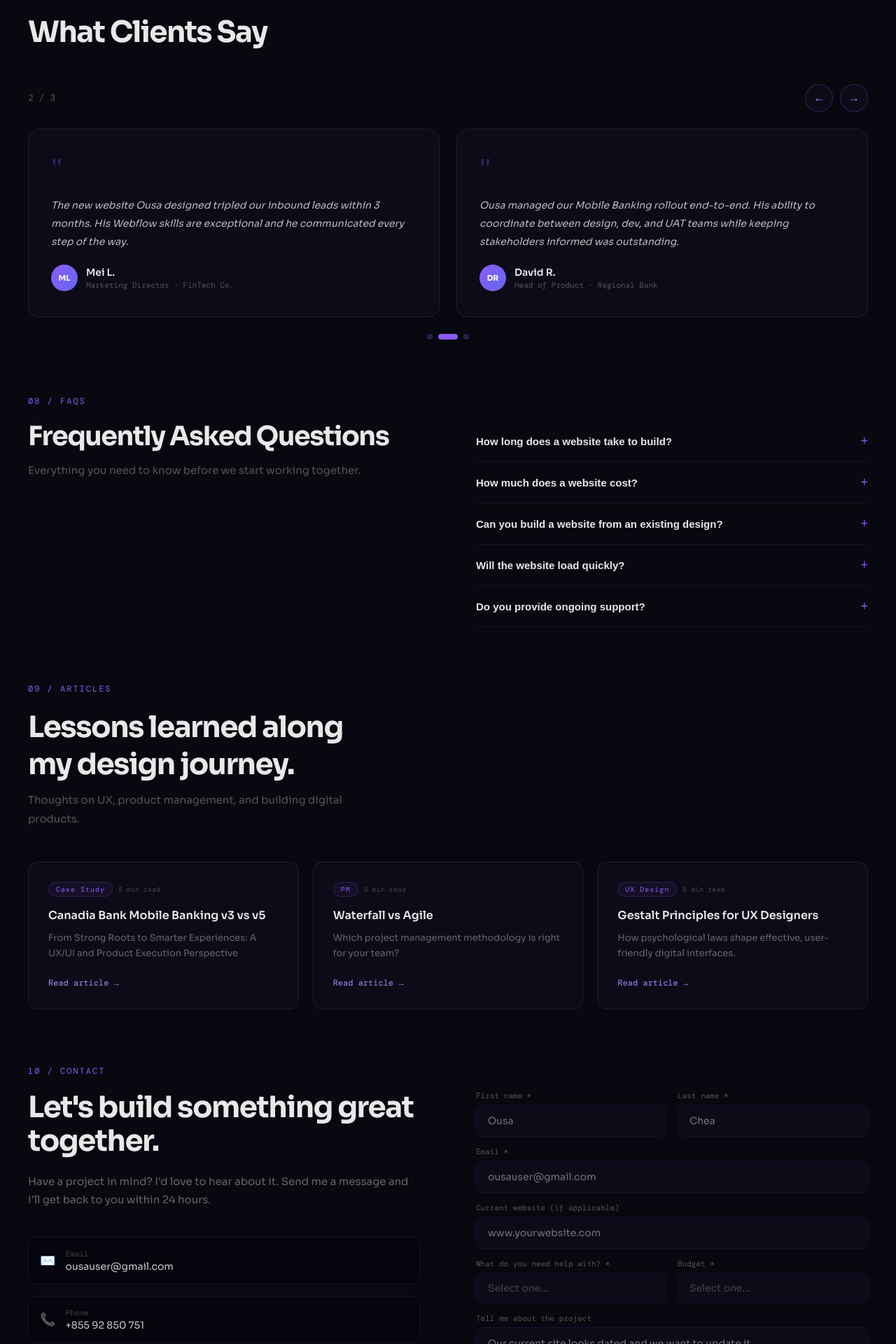
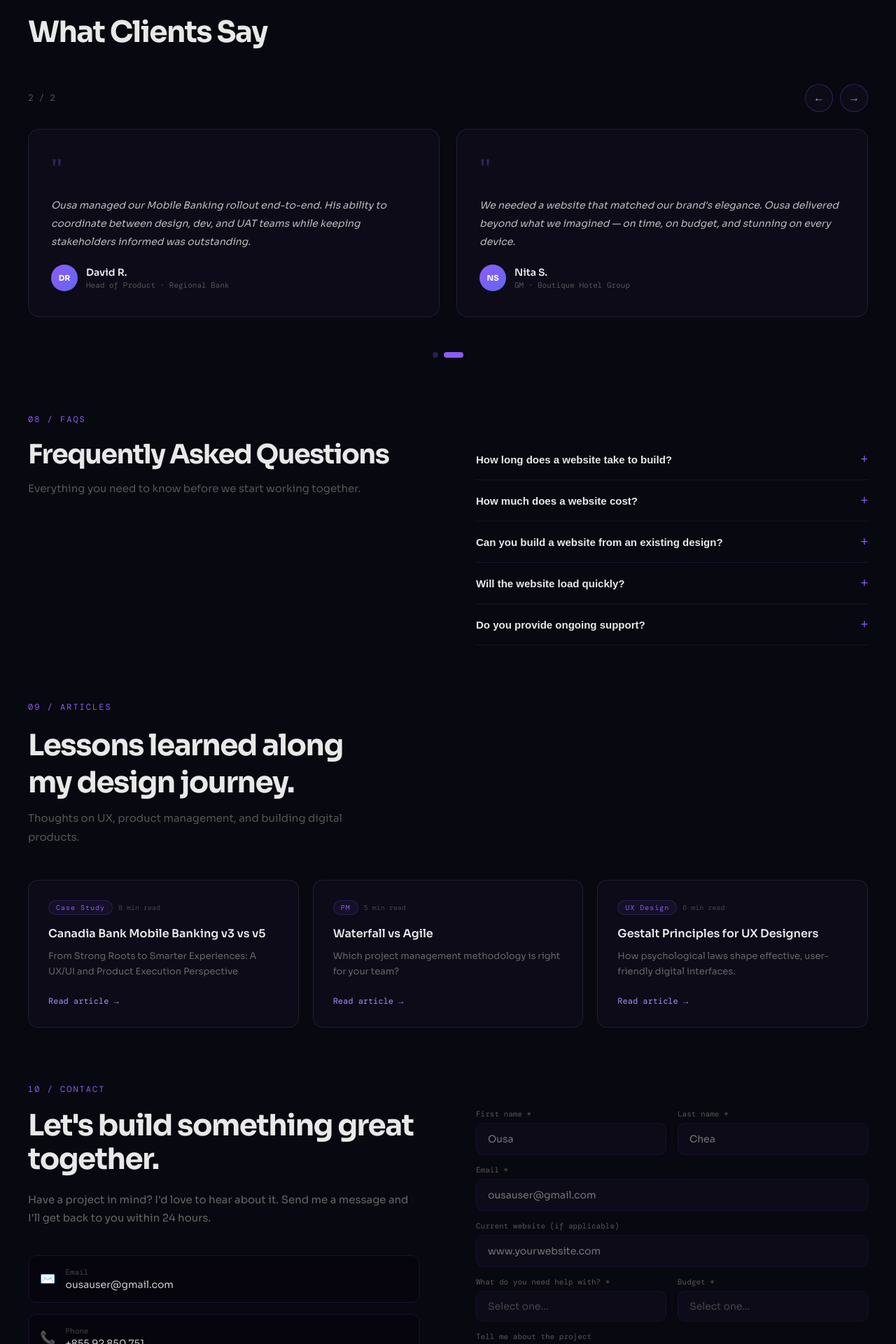
Before and after one commit to ousachea/React, a React (Vite) app: page / in a window 1280 px wide. Shown: the part 5540-7460 px from the top of the page at 70% size. Built offline with nearby package versions, Linux system fonts and the light colour scheme.

Commit message:
update home

```diff
--- a/src/App.tsx
+++ b/src/App.tsx
@@ -671,8 +671,7 @@ const GP = [
 function buildGradVars(colors) {
   const v = {};
   for (let i = 0; i < 7; i++) {
-    v[GK[i]] = `radial-gradient(at ${GP[i]}, ${
-      colors[Math.min(CM[i], colors.length - 1)]
+    v[GK[i]] = `radial-gradient(at ${GP[i]}, ${colors[Math.min(CM[i], colors.length - 1)]
       } 0px, transparent 50%)`;
   }
   v['--gb'] = `linear-gradient(${colors[0]} 0 100%)`;
@@ -1017,7 +1016,6 @@ const LANGUAGES = [
   { lang: 'English', level: 'Fluent', pct: 90 },
 ];
 
-// Marquee of past client sites
 const MARQUEE_SITES = [
   { name: 'UNDP DigitalX', url: 'https://digitalx.undp.org/index.html' },
   { name: 'Data to Policy', url: 'https://www.datatopolicy.org/' },
@@ -1366,8 +1364,6 @@ function ExperienceList({ items }) {
 
 /* Marquee strip */
 function Marquee({ items }) {
-  const track = useRef(null);
-  // CSS animation approach — no JS needed
   return (
     <div
       style={{
@@ -1387,7 +1383,6 @@ function Marquee({ items }) {
         .marquee-track:hover{animation-play-state:paused;}
       `}</style>
       <div className="marquee-track">
-        {/* Duplicate for seamless loop */}
         {[...items, ...items].map((s, i) => (
           <a
             key={i}
@@ -1430,7 +1425,7 @@ function Marquee({ items }) {
 }
 
 /* FAQ accordion item */
-function FaqItem({ q, a, idx }) {
+function FaqItem({ q, a }) {
   const [open, setOpen] = useState(false);
   return (
     <div style={{ borderBottom: '1px solid #1a1030', overflow: 'hidden' }}>
@@ -1532,13 +1527,21 @@ const GLOBAL_CSS = `
   .edu-grid{display:grid;grid-template-columns:repeat(auto-fit,minmax(min(100%,240px),1fr));gap:16px;}
   .process-grid{display:grid;grid-template-columns:repeat(auto-fit,minmax(min(100%,200px),1fr));gap:20px;}
   .articles-grid{display:grid;grid-template-columns:repeat(auto-fit,minmax(min(100%,300px),1fr));gap:20px;}
+
+  /* ── Contact: 2-col desktop, 1-col mobile ── */
+  .contact-2col{display:grid;grid-template-columns:1fr 1fr;gap:0 80px;align-items:start;}
+  @media(max-width:768px){.contact-2col{grid-template-columns:1fr;gap:48px 0;}}
+
+  /* ── Contact inner grid (first/last name) ── */
   .contact-grid{display:grid;grid-template-columns:1fr 1fr;gap:16px;}
   @media(max-width:640px){.contact-grid{grid-template-columns:1fr;}}
 
+  /* ── FAQs: 2-col desktop, 1-col mobile ── */
+  .faq-2col{display:grid;grid-template-columns:1fr 1fr;gap:0 80px;align-items:start;}
+  @media(max-width:768px){.faq-2col{grid-template-columns:1fr;gap:32px 0;}}
+
   .hero-h1{font-size:clamp(48px,10vw,110px);font-weight:700;line-height:1.02;letter-spacing:-4px;margin-bottom:24px;animation:fadeUp .6s .1s ease both;}
   @media(max-width:480px){.hero-h1{letter-spacing:-2px;}}
-  .testi-pair{display:grid;gap:24px;}
-  @media(max-width:640px){.testi-pair{grid-template-columns:1fr!important;}}
   .hero-btns{display:flex;gap:16px;flex-wrap:wrap;}
   @media(max-width:640px){section{padding:60px 0!important;}.modal-inner{padding:24px!important;}}
 `;
@@ -1560,12 +1563,30 @@ export default function Portfolio() {
     message: '',
   });
 
+  // ── RESPONSIVE testimonials: 1 on mobile, 2 on tablet, 3 on desktop ──
+  const [tPerSlide, setTPerSlide] = useState(2);
+
+  useEffect(() => {
+    const update = () => {
+      const w = window.innerWidth;
+      setTPerSlide(w < 640 ? 1 : w < 900 ? 2 : 3);
+    };
+    update();
+    window.addEventListener('resize', update);
+    return () => window.removeEventListener('resize', update);
+  }, []);
+
+  // Reset slide index when per-slide count changes to avoid blank slides
+  useEffect(() => {
+    setTSlide(0);
+  }, [tPerSlide]);
+
   const tGroups = useMemo(() => {
     const g = [];
-    for (let i = 0; i < TESTIMONIALS.length; i += 2)
-      g.push(TESTIMONIALS.slice(i, i + 2));
+    for (let i = 0; i < TESTIMONIALS.length; i += tPerSlide)
+      g.push(TESTIMONIALS.slice(i, i + tPerSlide));
     return g;
-  }, []);
+  }, [tPerSlide]);
 
   useEffect(() => {
     const timer = setInterval(
@@ -1577,6 +1598,7 @@ export default function Portfolio() {
 
   const scrollTo = (id) =>
     document.getElementById(id)?.scrollIntoView({ behavior: 'smooth' });
+
   const handleSend = () => {
     setSent(true);
     setForm({
@@ -1590,6 +1612,7 @@ export default function Portfolio() {
     });
     setTimeout(() => setSent(false), 4000);
   };
+
   const activeProject = PROJECTS.find((p) => p.id === openCase);
   const expLeft = EXPERIENCE.filter((_, i) => i % 2 === 0);
   const expRight = EXPERIENCE.filter((_, i) => i % 2 !== 0);
@@ -1793,7 +1816,7 @@ export default function Portfolio() {
             textColor: '#e8e8e8',
             links: [
               { label: 'Get in Touch', onClick: () => scrollTo('Contact') },
-              { label: 'ousauser@gmail.com', onClick: () => {} },
+              { label: 'ousauser@gmail.com', onClick: () => { } },
             ],
           },
         ]}
@@ -2419,20 +2442,6 @@ export default function Portfolio() {
           <div className="process-grid">
             {PROCESS.map((step, i) => (
               <div key={step.num} style={{ position: 'relative' }}>
-                {/* Connector line between steps */}
-                {i < PROCESS.length - 1 && (
-                  <div
-                    style={{
-                      position: 'absolute',
-                      top: 20,
-                      left: 'calc(100% - 10px)',
-                      width: '100%',
-                      height: 1,
-                      background: `linear-gradient(90deg,${ACCENT}44,transparent)`,
-                      display: 'none',
-                    }}
-                  />
-                )}
                 <div
                   style={{
                     padding: '24px',
@@ -2797,10 +2806,12 @@ export default function Portfolio() {
             >
               {tGroups.map((group, gi) => (
                 <div key={gi} style={{ minWidth: '100%' }}>
-                  <div
-                    className="testi-pair"
-                    style={{
-                      gridTemplateColumns: `repeat(${group.length},1fr)`,
+                  {/* ── Responsive grid: columns set by tPerSlide ── */}
+                  <div
+                    style={{
+                      display: 'grid',
+                      gridTemplateColumns: `repeat(${group.length}, 1fr)`,
+                      gap: 24,
                     }}
                   >
                     {group.map((t) => (
@@ -2930,14 +2941,8 @@ export default function Portfolio() {
       <Section style={{ paddingTop: 0 }}>
         <Inner>
           <SL n="08" label="FAQS" />
-          <div
-            style={{
-              display: 'grid',
-              gridTemplateColumns: '1fr 1fr',
-              gap: '0 80px',
-              alignItems: 'start',
-            }}
-          >
+          {/* ── faq-2col: 2-col on desktop, stacks on mobile ── */}
+          <div className="faq-2col">
             <div>
               <h2
                 style={{
@@ -2965,7 +2970,7 @@ export default function Portfolio() {
             </div>
             <div>
               {FAQS.map((f, i) => (
-                <FaqItem key={i} q={f.q} a={f.a} idx={i} />
+                <FaqItem key={i} q={f.q} a={f.a} />
               ))}
             </div>
           </div>
@@ -3087,14 +3092,8 @@ export default function Portfolio() {
       <Section id="Contact" style={{ paddingTop: 0 }}>
         <Inner>
           <SL n="10" label="CONTACT" />
-          <div
-            style={{
-              display: 'grid',
-              gridTemplateColumns: '1fr 1fr',
-              gap: '0 80px',
-              alignItems: 'start',
-            }}
-          >
+          {/* ── contact-2col: 2-col on desktop, stacks on mobile ── */}
+          <div className="contact-2col">
             {/* Left col — info */}
             <div>
               <h2
```
Lines whose indentation alone changed are shown as unchanged.
